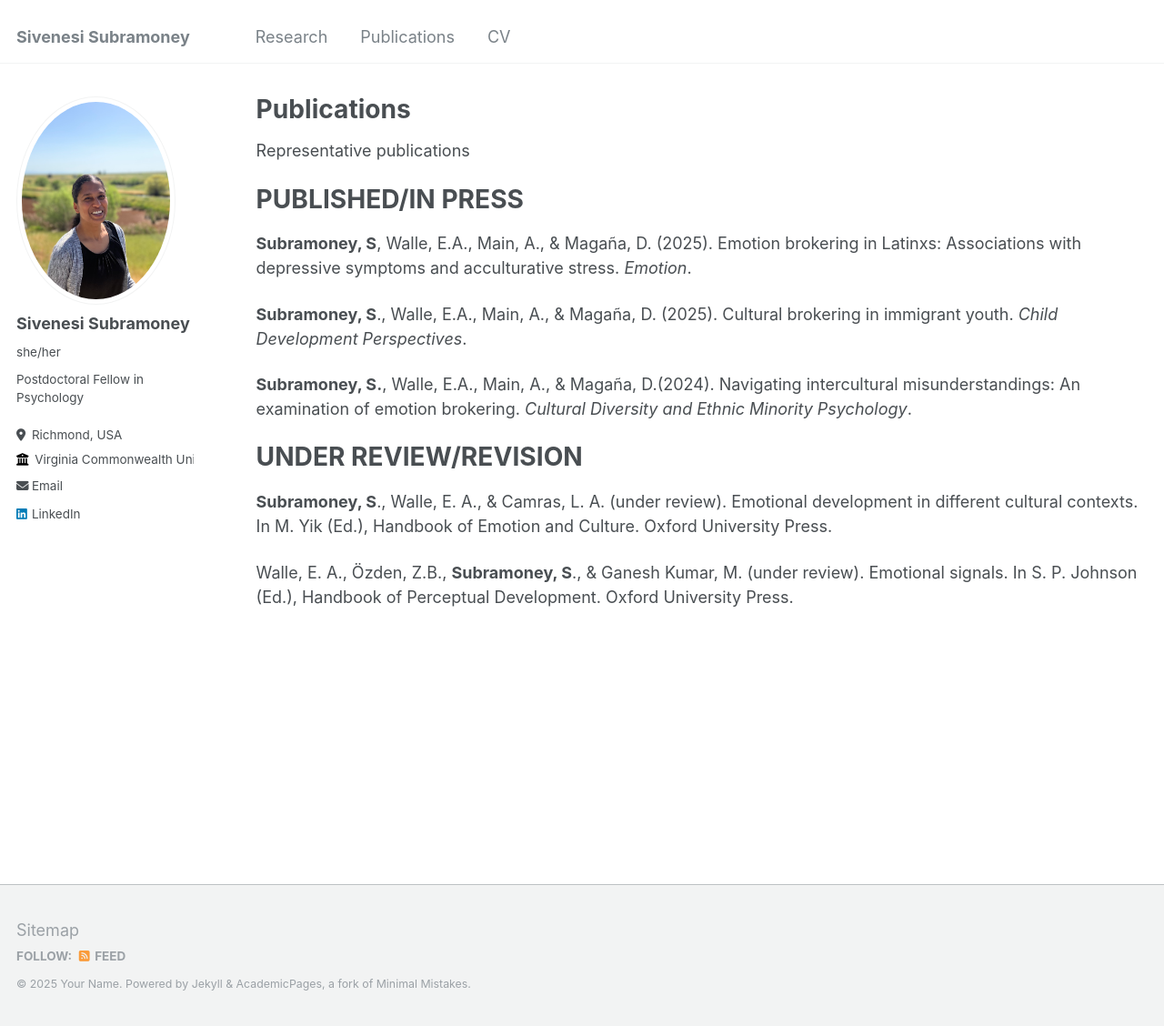
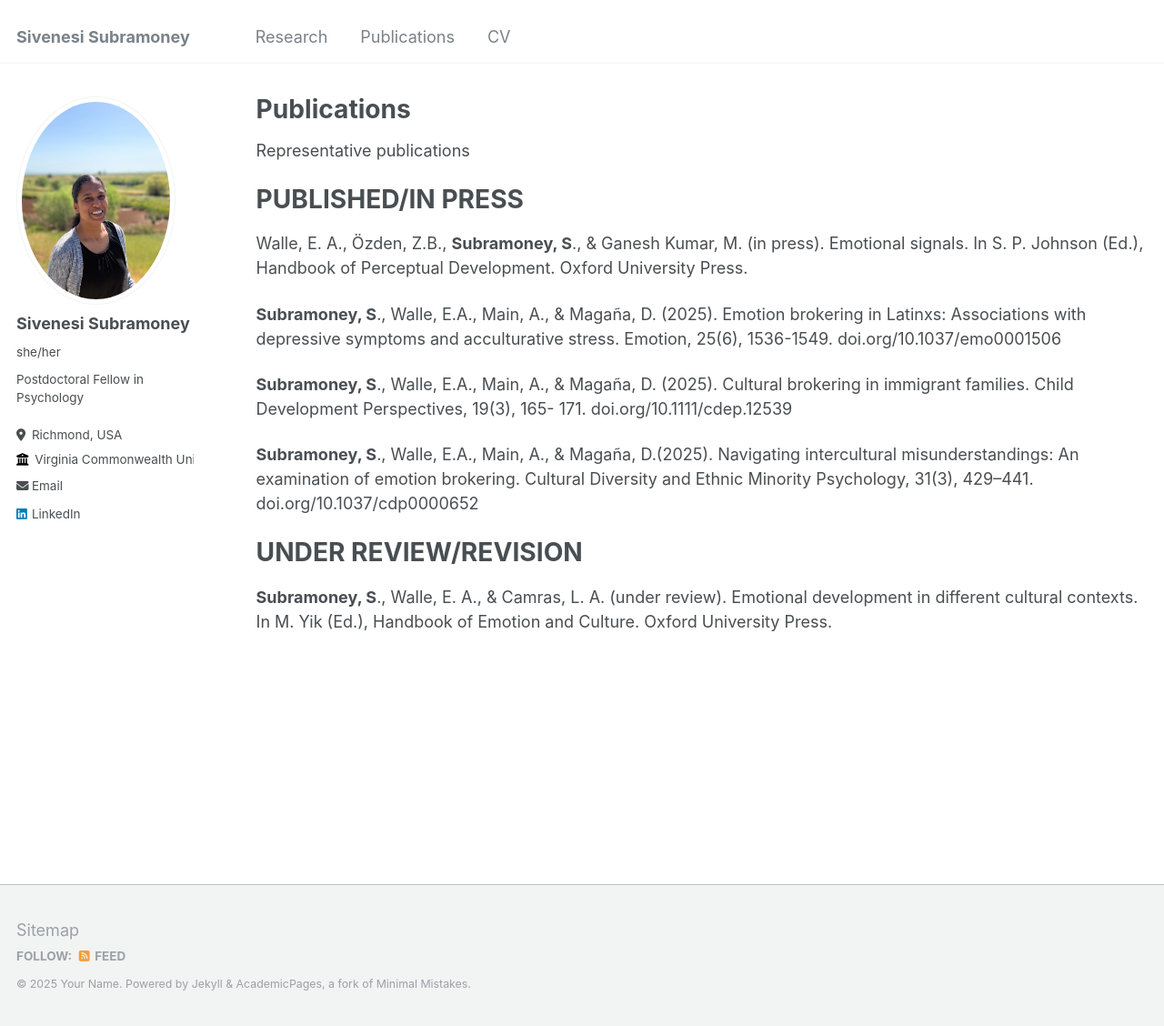
Before and after one commit to Sivenesi/Sivenesi.github.io, a Jekyll site: the page built from _pages/publications.md, in a window 1280 px wide and 1128 px high. Shown: the whole window at 91% size. Built offline with Jekyll 4.4.1, drawn with Linux system fonts in a browser that asks for light colours.

Commit message:
Update publications.md

```diff
--- a/_pages/publications.md
+++ b/_pages/publications.md
@@ -9,14 +9,20 @@ Representative publications
 
 # PUBLISHED/IN PRESS
 
-**Subramoney, S**, Walle, E.A., Main, A., & Magaña, D. (2025). Emotion brokering in Latinxs: Associations with depressive symptoms and acculturative stress. *Emotion*.
+Walle, E. A., Özden, Z.B., **Subramoney, S**., & Ganesh Kumar, M. (in press). Emotional signals. In
+S. P. Johnson (Ed.), Handbook of Perceptual Development. Oxford University Press.
 
-**Subramoney, S**., Walle, E.A., Main, A., & Magaña, D. (2025). Cultural brokering in immigrant youth. *Child Development Perspectives*.
+**Subramoney, S**., Walle, E.A., Main, A., & Magaña, D. (2025). Emotion brokering in Latinxs:
+Associations with depressive symptoms and acculturative stress. Emotion, 25(6), 1536-1549.
+doi.org/10.1037/emo0001506
 
-**Subramoney, S.**, Walle, E.A., Main, A., & Magaña, D.(2024). Navigating intercultural misunderstandings: An examination of emotion brokering. *Cultural Diversity and Ethnic Minority Psychology*.
+**Subramoney, S**., Walle, E.A., Main, A., & Magaña, D. (2025). Cultural brokering in immigrant
+families. Child Development Perspectives, 19(3), 165- 171. doi.org/10.1111/cdep.12539
+
+**Subramoney, S**., Walle, E.A., Main, A., & Magaña, D.(2025). Navigating intercultural misunderstandings:
+An examination of emotion brokering. Cultural Diversity and Ethnic Minority Psychology,
+31(3), 429–441. doi.org/10.1037/cdp0000652
 
 # UNDER REVIEW/REVISION
 
 **Subramoney, S**., Walle, E. A., & Camras, L. A. (under review). Emotional development in different cultural contexts. In M. Yik (Ed.), Handbook of Emotion and Culture. Oxford University Press.
-
-Walle, E. A., Özden, Z.B., **Subramoney, S**., & Ganesh Kumar, M. (under review). Emotional signals. In S. P. Johnson (Ed.), Handbook of Perceptual Development. Oxford University Press.
```
